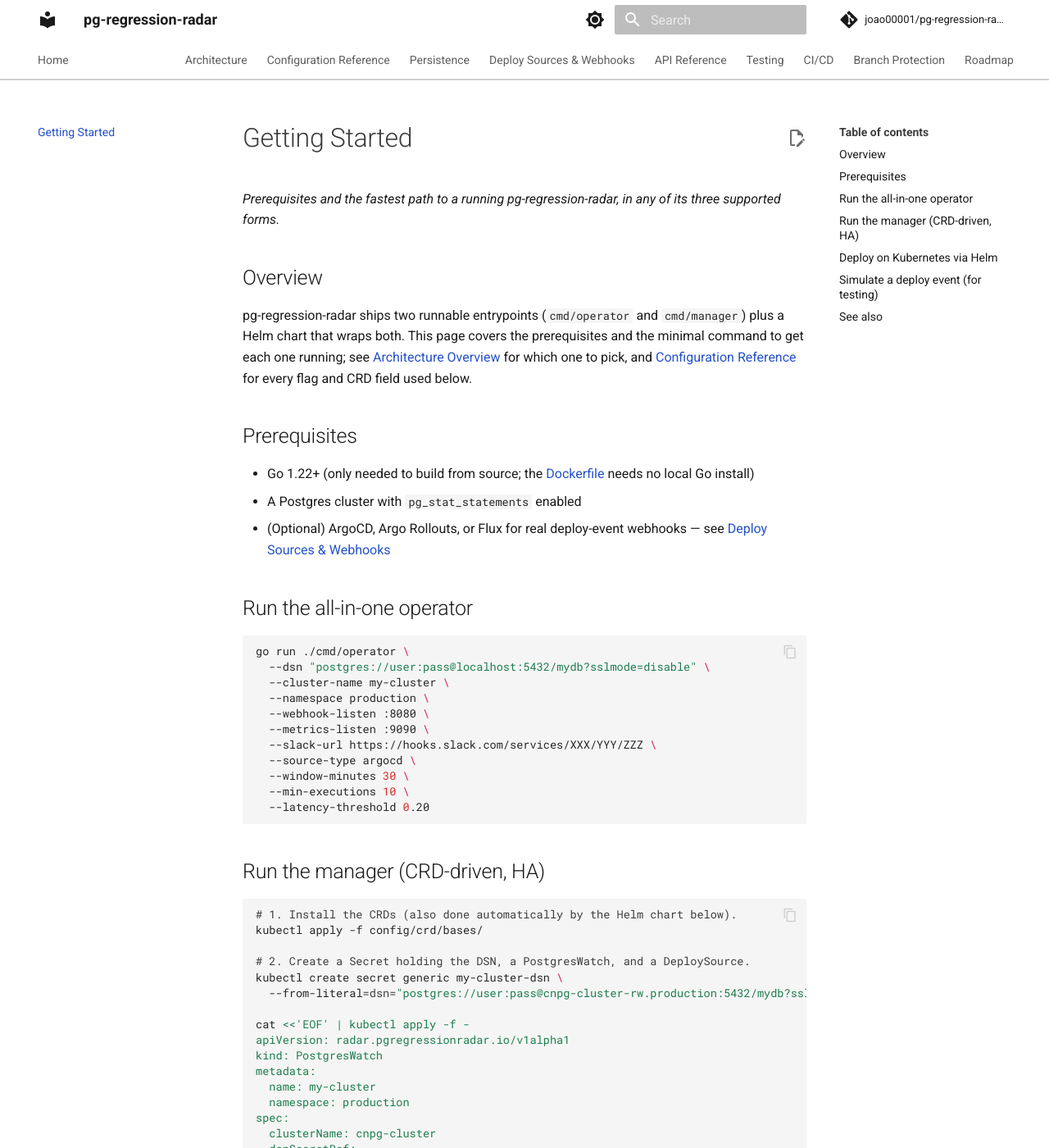
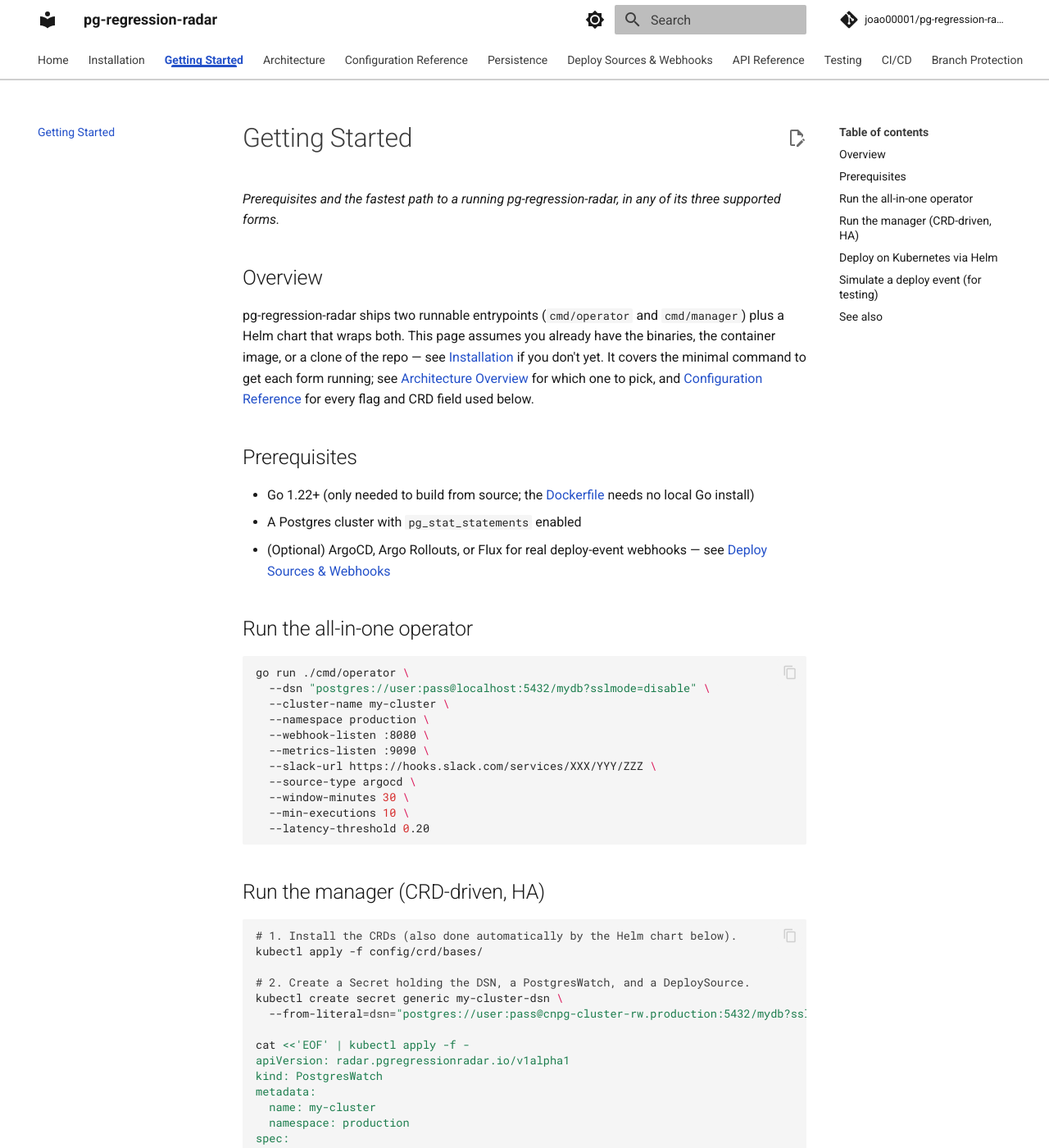
Before and after one commit to joao00001/pg-regression-radar, an MkDocs documentation site: the page built from docs/getting-started.md, in a window 1280 px wide and 1400 px high. Shown: the whole window at 82% size. Built offline with MkDocs 1.6.1 and Material for MkDocs 9.7.7, drawn with Linux system fonts in a browser that asks for light colours; comment, search, counter and statistics services are not loaded; some of the changed text lies outside the part shown.

Commit message:
docs: add Installation page, fix active-tab contrast, link docs site in README
Three fixes:

1. docs/installation.md: there was no page answering 'how do I install
   this', only Getting Started, which mixes obtaining the binaries with
   running them. Covers go install (works today against the v0.1.0 tag via
   the Go module proxy, no separate release artifact needed), building from
   source, building the container image, and installing the Helm chart from
   a clone -- and says plainly that no container registry image or Helm
   repo is published yet (tracked in Roadmap). Added to nav right after
   Home; Getting Started and index.md now point to it first.

2. docs/stylesheets/extra.css: the active-tab text (e.g. clicking
   'Architecture') was turning invisible in light mode -- white text on a
   white background. Root cause, found by inspecting the actual compiled
   Material CSS: tab link color is `color: inherit`, cascading from
   `.md-tabs { color: var(--md-primary-bg-color) }` (white, meant for an
   opaque indigo bar). The active state's real selector is
   `.md-tabs__item--active .md-tabs__link` -- a two-class descendant
   selector -- not `.md-tabs__link--active`, which doesn't exist in
   Material's markup and is why the previous override never matched
   anything. Fixed by setting color on `.md-tabs` itself (where it's
   actually inherited from) and matching the real active selector with an
   accent color plus an underline bar, so the active tab is unmistakable in
   both themes instead of merely not disappearing. Same root cause fixed
   for the collapsed header search box's placeholder/icon.

3. README: added a Docs badge next to CI/License, and an Installation row
   in the documentation table.

Verified: mkdocs build --strict, 15 pages, zero broken links/anchors.

Signed-off-by: Joao (via Claude) <joao.detomini@enterprisedb.com>

```diff
--- a/docs/getting-started.md
+++ b/docs/getting-started.md
@@ -4,7 +4,7 @@
 
 ## Overview
 
-pg-regression-radar ships two runnable entrypoints (`cmd/operator` and `cmd/manager`) plus a Helm chart that wraps both. This page covers the prerequisites and the minimal command to get each one running; see [Architecture Overview](architecture.md) for which one to pick, and [Configuration Reference](configuration.md) for every flag and CRD field used below.
+pg-regression-radar ships two runnable entrypoints (`cmd/operator` and `cmd/manager`) plus a Helm chart that wraps both. This page assumes you already have the binaries, the container image, or a clone of the repo — see [Installation](installation.md) if you don't yet. It covers the minimal command to get each form running; see [Architecture Overview](architecture.md) for which one to pick, and [Configuration Reference](configuration.md) for every flag and CRD field used below.
 
 ## Prerequisites
 
@@ -119,6 +119,7 @@
 
 ## See also
 
+- [Installation](installation.md) — obtaining the binaries, container image, or Helm chart used above.
 - [Architecture Overview](architecture.md) — which entrypoint to pick, and why.
 - [Configuration Reference](configuration.md) — every flag and CRD field used above.
 - [Deploy Sources & Webhooks](webhooks.md) — wiring up real ArgoCD/Rollouts/Flux webhooks instead of the simulated one above.
--- a/docs/stylesheets/extra.css
+++ b/docs/stylesheets/extra.css
@@ -87,19 +87,58 @@
   border-bottom: 1px solid var(--md-default-fg-color--lightest);
 }
 
-/* Material colors the header/tabs text from --md-primary-bg-color, which
-   assumes an opaque, saturated header background. Against a translucent
-   blur, pin header/tabs text to the scheme's own foreground colors instead
-   so it stays readable at every scroll position. */
+/* Material colors tab links via `color: inherit` cascading down from
+   `.md-tabs { color: var(--md-primary-bg-color) }` -- white text, meant for
+   an opaque, saturated (indigo) tab-bar background. Against our translucent
+   blur that's white-on-white in light mode (the bug this fixes: the active
+   tab's text became invisible). Set the color where it's actually inherited
+   from, not just on .md-tabs__link, so every descendant picks it up. */
 .md-header,
 .md-header__title,
 .md-header__button,
-.md-tabs__link {
+.md-tabs {
   color: var(--md-default-fg-color);
 }
 
-.md-tabs__link--active {
+.md-tabs__link {
+  color: var(--md-default-fg-color--light);
+  opacity: 1;
+  position: relative;
+}
+
+.md-tabs__link:focus,
+.md-tabs__link:hover {
   color: var(--md-typeset-a-color);
+}
+
+/* The active tab's real selector is `.md-tabs__item--active .md-tabs__link`
+   (there is no `.md-tabs__link--active` in Material's markup) -- a two-class
+   descendant selector, which beats a plain `.md-tabs__link` override on
+   specificity alone regardless of source order. Match it explicitly, in a
+   clearly contrasting accent color plus an underline bar, so the active tab
+   is unmistakable in both themes instead of simply not disappearing. */
+.md-tabs__item--active .md-tabs__link {
+  color: var(--md-typeset-a-color);
+  font-weight: 700;
+}
+
+.md-tabs__item--active .md-tabs__link::after {
+  content: "";
+  position: absolute;
+  left: 0.4rem;
+  right: 0.4rem;
+  bottom: 0;
+  height: 3px;
+  border-radius: 2px 2px 0 0;
+  background-color: var(--md-typeset-a-color);
+}
+
+/* The collapsed header search box's placeholder/icon have the same
+   opaque-header assumption as the tabs above (var(--md-primary-bg-color)) --
+   force them to a color that's actually readable against the blur. */
+.md-search__input::placeholder,
+.md-search__input ~ .md-search__icon {
+  color: var(--md-default-fg-color--light) !important;
 }
 
 /* Search dialog gets the same treatment when open. */
--- a/mkdocs.yml
+++ b/mkdocs.yml
@@ -52,6 +52,7 @@
 
 nav:
   - Home: index.md
+  - Installation: installation.md
   - Getting Started: getting-started.md
   - Architecture:
       - architecture.md
```
Also changed, not shown: README.md (+4 -2 lines), docs/index.md (+1 -1 lines), docs/installation.md (added, +68 -0 lines), docs/roadmap.md (+1 -0 lines).
